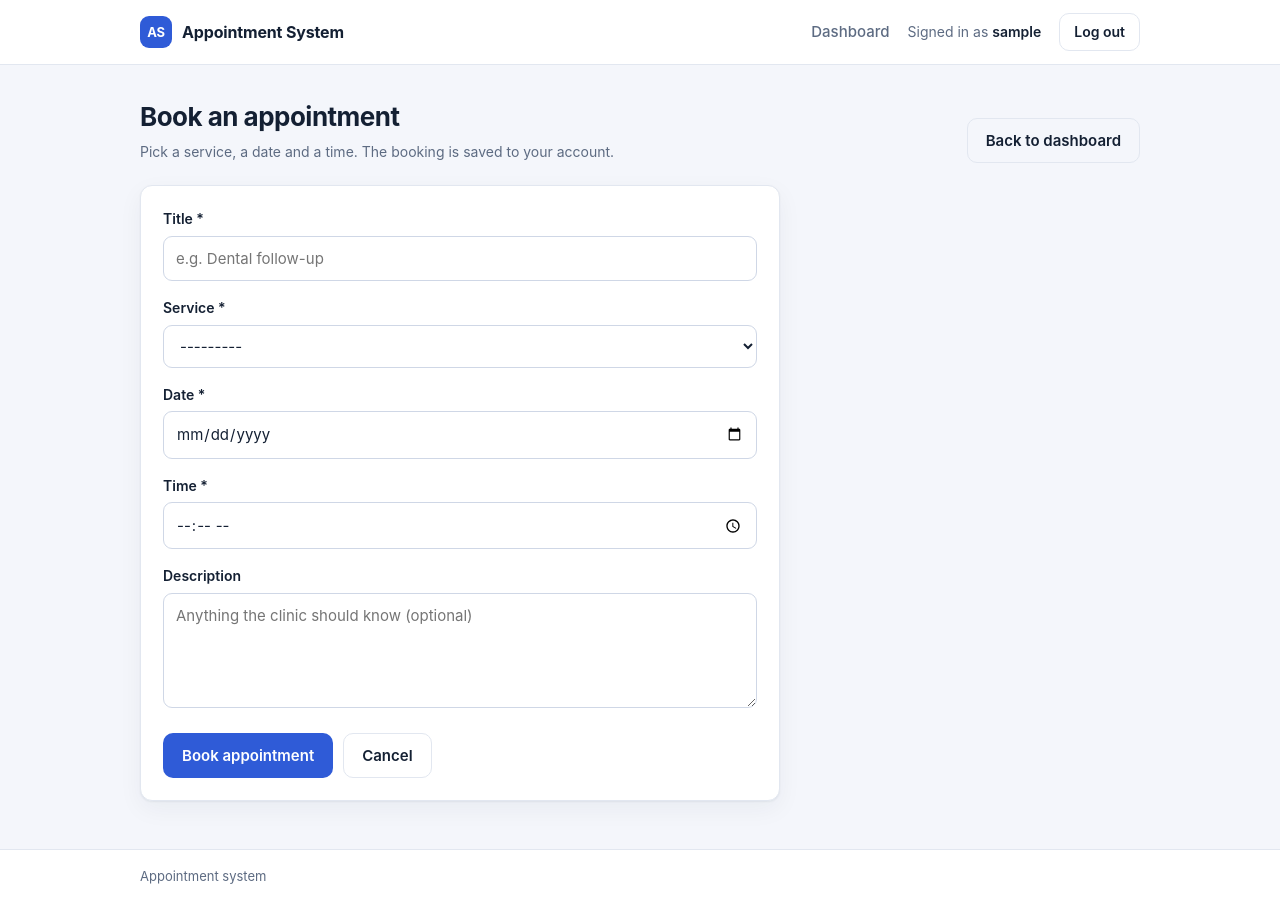
After one commit to issaeissaoz/DjangoProject, a Django app: page /appointments/new/ in a window 1280 px wide. The commit adds this page. Run offline with Django 5.2, Linux system fonts and the light colour scheme; the visitor is signed in with stand-in values (Sample User, id 1).

Commit message:
Phase 4 : Booking form and CRUD system
Adds a validated booking form with owner-scoped edit/delete views, shows titles and row actions on the dashboard, and documents the project in README.md.

🤖 Generated with Codebuff
Co-Authored-By: Codebuff <noreply@codebuff.com>

```diff
--- a/Appointment/admin.py
+++ b/Appointment/admin.py
@@ -5,8 +5,8 @@ from .models import Appointment
 
 @admin.register(Appointment)
 class AppointmentAdmin(admin.ModelAdmin):
-    list_display = ("service", "date", "time", "status", "user")
+    list_display = ("title", "service", "date", "time", "status", "user")
     list_filter = ("status", "service", "date")
-    search_fields = ("user__username", "service", "notes")
+    search_fields = ("user__username", "title", "description")
     date_hierarchy = "date"
     list_per_page = 25
--- a/Appointment/forms.py
+++ b/Appointment/forms.py
@@ -2,6 +2,9 @@ from django import forms
 from django.contrib.auth.forms import AuthenticationForm, UserCreationForm
 from django.contrib.auth.models import User
 from django.core.exceptions import ValidationError
+from django.utils import timezone
+
+from .models import Appointment
 
 
 class LoginForm(AuthenticationForm):
@@ -90,3 +93,79 @@ class SignUpForm(UserCreationForm):
 
     def clean_last_name(self):
         return self.cleaned_data["last_name"].strip().title()
+
+
+class AppointmentForm(forms.ModelForm):
+    """Book or edit an appointment that belongs to the signed-in user."""
+
+    title = forms.CharField(
+        label="Title",
+        min_length=3,
+        max_length=120,
+        error_messages={
+            "min_length": "Give the appointment a title of at least 3 characters."
+        },
+        widget=forms.TextInput(
+            attrs={
+                "class": "input",
+                "placeholder": "e.g. Dental follow-up",
+                "autocomplete": "off",
+            }
+        ),
+    )
+    description = forms.CharField(
+        label="Description",
+        required=False,
+        max_length=1000,
+        widget=forms.Textarea(
+            attrs={
+                "class": "input",
+                "rows": 4,
+                "placeholder": "Anything the clinic should know (optional)",
+            }
+        ),
+    )
+
+    class Meta:
+        model = Appointment
+        fields = ("title", "service", "date", "time", "description")
+        widgets = {
+            "service": forms.Select(attrs={"class": "input"}),
+            "date": forms.DateInput(attrs={"class": "input", "type": "date"}),
+            "time": forms.TimeInput(attrs={"class": "input", "type": "time"}),
+        }
+
+    def __init__(self, *args, user=None, **kwargs):
+        super().__init__(*args, **kwargs)
+        self.user = user
+
+    def clean_title(self):
+        return " ".join(self.cleaned_data["title"].split())
+
+    def clean_description(self):
+        return self.cleaned_data["description"].strip()
+
+    def clean_date(self):
+        date = self.cleaned_data["date"]
+        if date < timezone.localdate():
+            raise ValidationError("Choose today or a future date.")
+        return date
+
+    def clean(self):
+        cleaned_data = super().clean()
+        date = cleaned_data.get("date")
+        time = cleaned_data.get("time")
+
+        if date and time:
+            if date == timezone.localdate() and time <= timezone.localtime().time():
+                self.add_error("time", "Choose a time later than now.")
+            elif self.user is not None:
+                clash = Appointment.objects.filter(user=self.user, date=date, time=time)
+                if self.instance.pk:
+                    clash = clash.exclude(pk=self.instance.pk)
+                if clash.exists():
+                    self.add_error(
+                        "time", "You already have an appointment at this date and time."
+                    )
+
+        return cleaned_data
--- a/Appointment/models.py
+++ b/Appointment/models.py
@@ -23,15 +23,16 @@ class Appointment(models.Model):
         null=True,
         blank=True,
     )
+    title = models.CharField(max_length=120)
     service = models.CharField(max_length=32, choices=Service.choices)
     date = models.DateField()
     time = models.TimeField()
     status = models.CharField(max_length=16, choices=Status.choices, default=Status.PENDING)
-    notes = models.TextField(blank=True)
+    description = models.TextField(blank=True)
     created_at = models.DateTimeField(auto_now_add=True)
 
     class Meta:
         ordering = ["date", "time"]
 
     def __str__(self):
-        return f"{self.get_service_display()} on {self.date:%d %b %Y} at {self.time:%H:%M}"
+        return f"{self.title} on {self.date:%d %b %Y} at {self.time:%H:%M}"
--- a/Appointment/static/Appointment/css/style.css
+++ b/Appointment/static/Appointment/css/style.css
@@ -463,3 +463,75 @@ button:hover {
     padding: 16px;
   }
 }
+
+/* Booking form & row actions */
+.page-head-actions {
+  display: flex;
+  flex-wrap: wrap;
+  align-items: center;
+  gap: 10px;
+}
+
+.form-page {
+  max-width: 640px;
+}
+
+.form-actions {
+  display: flex;
+  flex-wrap: wrap;
+  align-items: center;
+  gap: 10px;
+  margin-top: 18px;
+}
+
+.cell-title-main {
+  display: block;
+  font-weight: 600;
+  white-space: normal;
+}
+
+.cell-title-note {
+  display: block;
+  max-width: 320px;
+  color: var(--muted);
+  font-size: 13px;
+  white-space: normal;
+}
+
+.actions {
+  display: flex;
+  gap: 14px;
+  font-size: 14px;
+}
+
+.button-danger {
+  background: var(--cancelled);
+  border-color: var(--cancelled);
+  color: #fff;
+}
+
+.button-danger:hover {
+  background: #922a23;
+  border-color: #922a23;
+  color: #fff;
+}
+
+.confirm-lead {
+  margin: 0 0 12px;
+  font-size: 18px;
+}
+
+.summary {
+  display: flex;
+  flex-wrap: wrap;
+  gap: 6px 20px;
+  margin: 0;
+  padding: 0;
+  color: var(--muted);
+  font-size: 14px;
+  list-style: none;
+}
+
+.empty-action {
+  margin: 16px 0 0;
+}
--- /dev/null
+++ b/Appointment/templates/core/appointment_form.html
@@ -0,0 +1,51 @@
+{% extends "base.html" %}
+
+{% block title %}{% if is_edit %}Edit appointment{% else %}Book appointment{% endif %} · Appointment System{% endblock %}
+
+{% block content %}
+  <div class="page-head">
+    <div>
+      <h1>{% if is_edit %}Edit appointment{% else %}Book an appointment{% endif %}</h1>
+      <p>
+        {% if is_edit %}
+          Update the details of this booking.
+        {% else %}
+          Pick a service, a date and a time. The booking is saved to your account.
+        {% endif %}
+      </p>
+    </div>
+    <a class="button button-ghost" href="{% url 'home' %}">Back to dashboard</a>
+  </div>
+
+  <div class="card form-page">
+    {% if form.non_field_errors %}
+      <ul class="error-list">
+        {% for error in form.non_field_errors %}
+          <li>{{ error }}</li>
+        {% endfor %}
+      </ul>
+    {% endif %}
+
+    <form method="post" novalidate>
+      {% csrf_token %}
+      {% for field in form %}
+        <div class="field">
+          <label for="{{ field.id_for_label }}">
+            {{ field.label }}{% if field.field.required %} <span aria-hidden="true">*</span>{% endif %}
+          </label>
+          {{ field }}
+          {% if field.help_text %}<div class="help">{{ field.help_text|safe }}</div>{% endif %}
+          {% for error in field.errors %}
+            <p class="error">{{ error }}</p>
+          {% endfor %}
+        </div>
+      {% endfor %}
+      <div class="form-actions">
+        <button class="button" type="submit">
+          {% if is_edit %}Save changes{% else %}Book appointment{% endif %}
+        </button>
+        <a class="button button-ghost" href="{% url 'home' %}">Cancel</a>
+      </div>
+    </form>
+  </div>
+{% endblock %}
--- a/Appointment/urls.py
+++ b/Appointment/urls.py
@@ -7,4 +7,15 @@ urlpatterns = [
     path("login/", views.login_view, name="login"),
     path("signup/", views.signup_view, name="signup"),
     path("logout/", views.logout_view, name="logout"),
+    path("appointments/new/", views.appointment_create, name="appointment_create"),
+    path(
+        "appointments/<int:pk>/edit/",
+        views.appointment_update,
+        name="appointment_update",
+    ),
+    path(
+        "appointments/<int:pk>/delete/",
+        views.appointment_delete,
+        name="appointment_delete",
+    ),
 ]
--- a/Appointment/views.py
+++ b/Appointment/views.py
@@ -1,11 +1,11 @@
 from django.contrib import messages
 from django.contrib.auth import login, logout
 from django.contrib.auth.decorators import login_required
-from django.shortcuts import redirect, render
+from django.shortcuts import get_object_or_404, redirect, render
 from django.utils.http import url_has_allowed_host_and_scheme
 from django.views.decorators.http import require_POST
 
-from .forms import LoginForm, SignUpForm
+from .forms import AppointmentForm, LoginForm, SignUpForm
 from .models import Appointment
 
 
@@ -31,6 +31,51 @@ def home_view(request):
         "completed_count": appointments.filter(status=Appointment.Status.COMPLETED).count(),
     }
     return render(request, "core/home.html", context)
+
+
+@login_required
+def appointment_create(request):
+    form = AppointmentForm(request.POST or None, user=request.user)
+    if request.method == "POST" and form.is_valid():
+        appointment = form.save(commit=False)
+        appointment.user = request.user
+        appointment.save()
+        messages.success(request, f"Appointment booked: {appointment.title}.")
+        return redirect("home")
+
+    return render(request, "core/appointment_form.html", {"form": form, "is_edit": False})
+
+
+@login_required
+def appointment_update(request, pk):
+    appointment = get_object_or_404(Appointment, pk=pk, user=request.user)
+    form = AppointmentForm(
+        request.POST or None, instance=appointment, user=request.user
+    )
+    if request.method == "POST" and form.is_valid():
+        appointment = form.save()
+        messages.success(request, f"Appointment updated: {appointment.title}.")
+        return redirect("home")
+
+    return render(
+        request,
+        "core/appointment_form.html",
+        {"form": form, "is_edit": True, "appointment": appointment},
+    )
+
+
+@login_required
+def appointment_delete(request, pk):
+    appointment = get_object_or_404(Appointment, pk=pk, user=request.user)
+    if request.method == "POST":
+        title = appointment.title
+        appointment.delete()
+        messages.success(request, f"Appointment deleted: {title}.")
+        return redirect("home")
+
+    return render(
+        request, "core/appointment_confirm_delete.html", {"appointment": appointment}
+    )
 
 
 def login_view(request):
--- a/templates/base.html
+++ b/templates/base.html
@@ -42,7 +42,7 @@
   </main>
 
   <footer class="site-footer">
-    <div class="container">University appointment system &middot; Django</div>
+    <div class="container">Appointment system</div>
   </footer>
 </body>
 </html>
```
Also changed, not shown: Appointment/templates/core/appointment_confirm_delete.html (added, +28 -0 lines), Appointment/templates/core/home.html (+24 -14 lines), Appointment/tests.py (+222 -0 lines), Appointment/migrations/0002_appointment_title_description.py (added), README.md (added).
